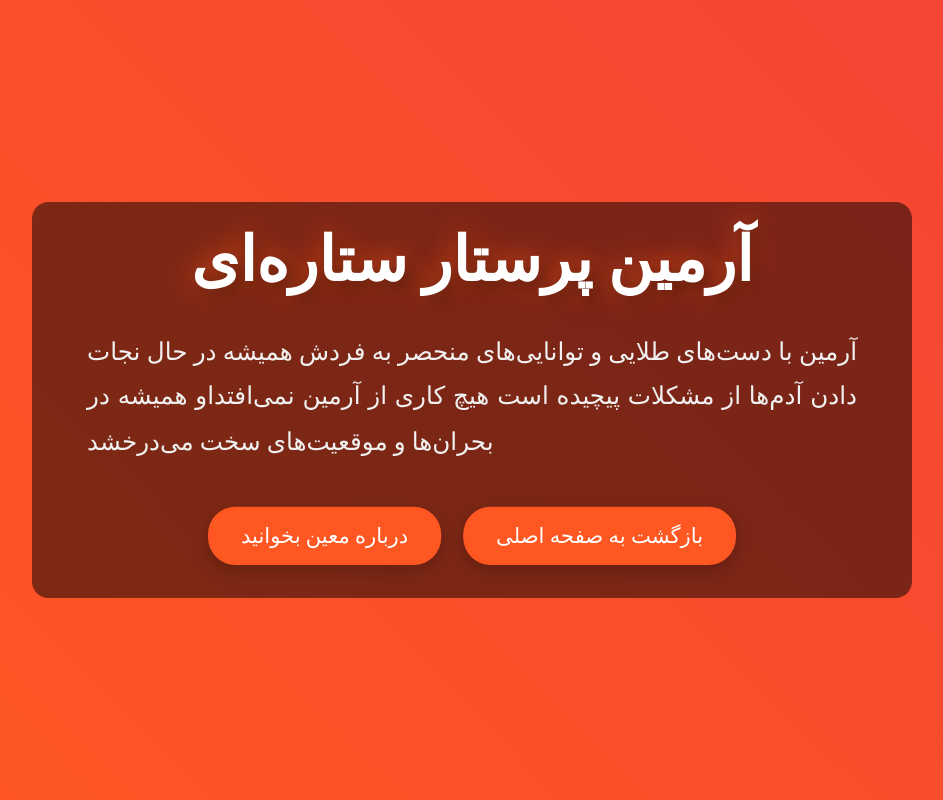
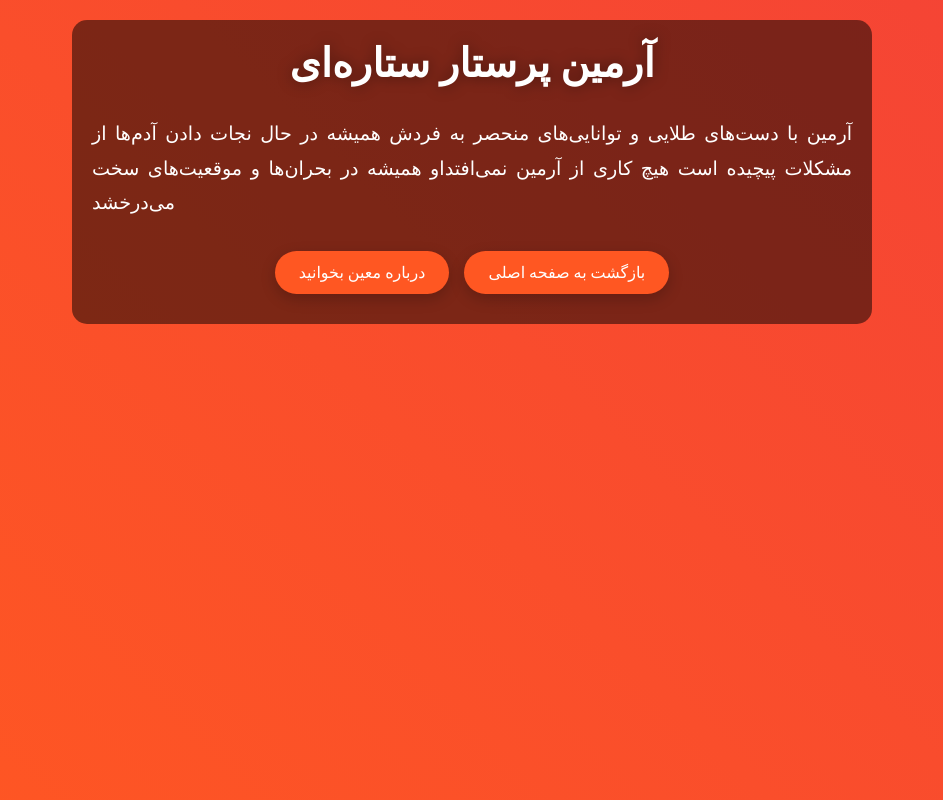
Before and after one commit to HJmoein/about-armin-and-moein, a plain HTML site: page about_armin.html in a window 1280 px wide. Shown: the whole page, without its empty margins (168-1111 px from the left). Drawn offline with Linux system fonts and the light colour scheme.

Commit message:
Update armin.css

```diff
--- a/armin.css
+++ b/armin.css
@@ -10,97 +10,88 @@ body {
     color: #fff;
     display: flex;
     justify-content: center;
-    align-items: center;
-    height: 100vh;
-    overflow: hidden;
+    align-items: start;
+    min-height: 100vh;
+    padding: 20px;
 }
 
 .container {
     text-align: center;
     max-width: 800px;
-    margin: 0 20px; /* فاصله از طرفین */
-    padding: 30px;
-    background: rgba(0, 0, 0, 0.5); /* پس‌زمینه نیمه‌شفاف برای خواناتر بودن متن */
+    width: 100%;
+    padding: 30px 20px;
+    background: rgba(0, 0, 0, 0.5);
     border-radius: 15px;
-    transform: scale(1.1);
     animation: slideIn 1s ease-out;
 }
 
 .headline {
-    font-size: 3.5em;
+    font-size: 2.5em;
     font-weight: bold;
-    color: #fff;
-    text-shadow: 5px 5px 15px rgba(0, 0, 0, 0.5), 0 0 25px #ff5722;
     margin-bottom: 20px;
+    text-shadow: 0 0 15px rgba(0, 0, 0, 0.4);
     animation: bounce 2s infinite;
 }
 
 .info-text {
-    font-size: 1.4em;
+    font-size: 1.2em;
     line-height: 1.8;
-    color: #f1f1f1;
     margin-bottom: 30px;
     opacity: 0;
     animation: fadeIn 2s forwards;
     animation-delay: 0.5s;
     text-align: justify;
-    text-justify: inter-word;
-    padding: 0 20px; /* فاصله از کناره‌ها برای راحتی خواندن */
 }
 
 .buttons-container {
     display: flex;
+    flex-wrap: wrap;
     justify-content: center;
-    gap: 20px;
-    margin-top: 40px;
+    gap: 15px;
 }
 
 .btn {
-    padding: 15px 30px;
-    font-size: 1.2em;
+    padding: 12px 24px;
+    font-size: 1em;
     background-color: #ff5722;
     color: white;
     text-decoration: none;
     border-radius: 25px;
     text-transform: uppercase;
-    transition: transform 0.3s ease-in-out, background-color 0.3s ease;
+    transition: transform 0.3s ease, background-color 0.3s ease;
     box-shadow: 0 5px 15px rgba(0, 0, 0, 0.2);
 }
 
 .btn:hover {
     background-color: #d32f2f;
     transform: translateY(-5px);
-    box-shadow: 0 10px 20px rgba(0, 0, 0, 0.3);
 }
 
 @keyframes slideIn {
-    0% {
-        transform: translateY(-100px);
-        opacity: 0;
-    }
-    100% {
-        transform: translateY(0);
-        opacity: 1;
-    }
+    0% { transform: translateY(-100px); opacity: 0; }
+    100% { transform: translateY(0); opacity: 1; }
 }
 
 @keyframes bounce {
-    0% {
-        transform: translateY(0);
-    }
-    50% {
-        transform: translateY(-10px);
-    }
-    100% {
-        transform: translateY(0);
-    }
+    0%, 100% { transform: translateY(0); }
+    50% { transform: translateY(-10px); }
 }
 
 @keyframes fadeIn {
-    0% {
-        opacity: 0;
+    0% { opacity: 0; }
+    100% { opacity: 1; }
+}
+
+@media (max-width: 600px) {
+    .headline {
+        font-size: 1.8em;
     }
-    100% {
-        opacity: 1;
+
+    .info-text {
+        font-size: 1em;
+    }
+
+    .btn {
+        width: 100%;
     }
 }
```
